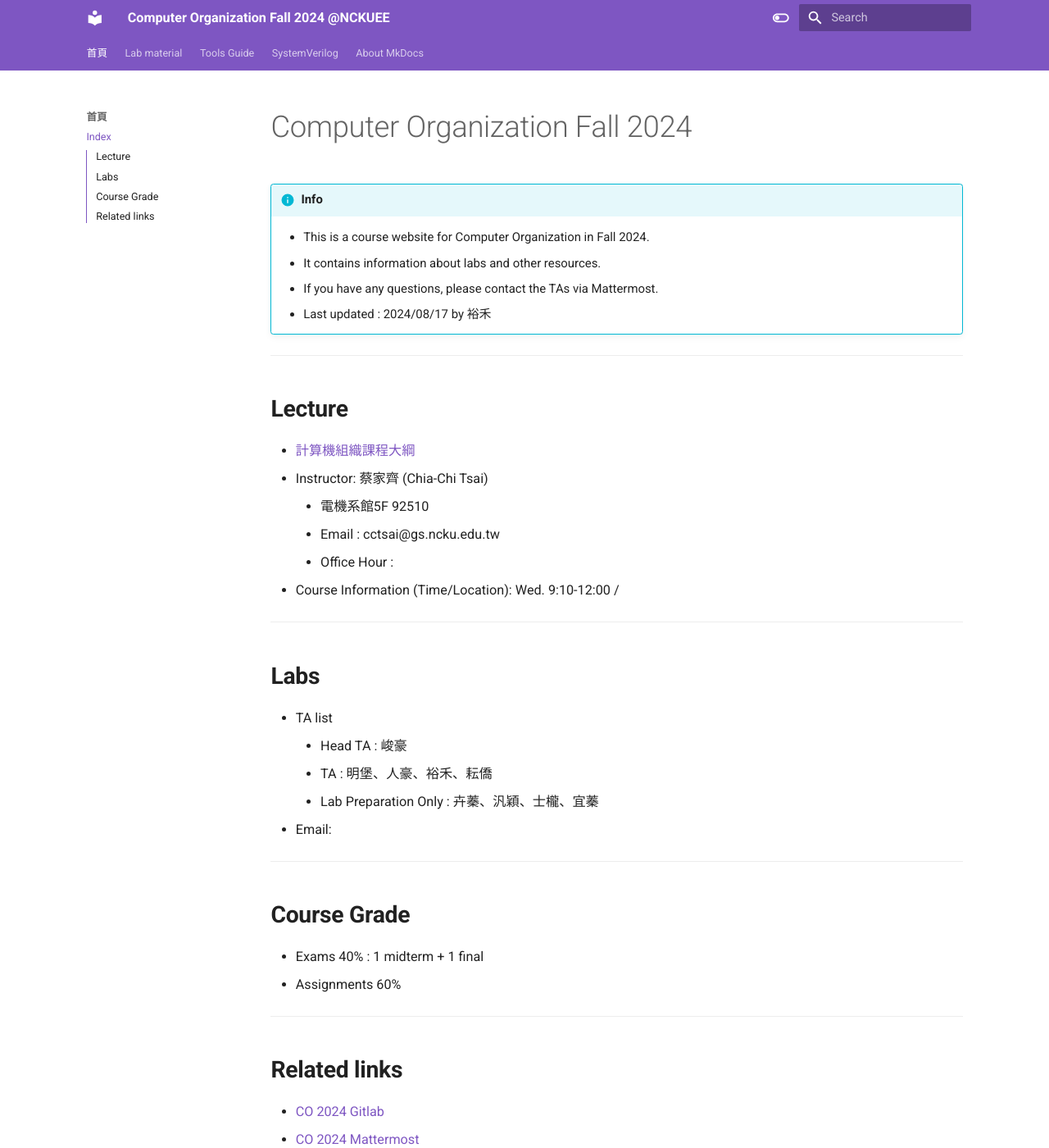
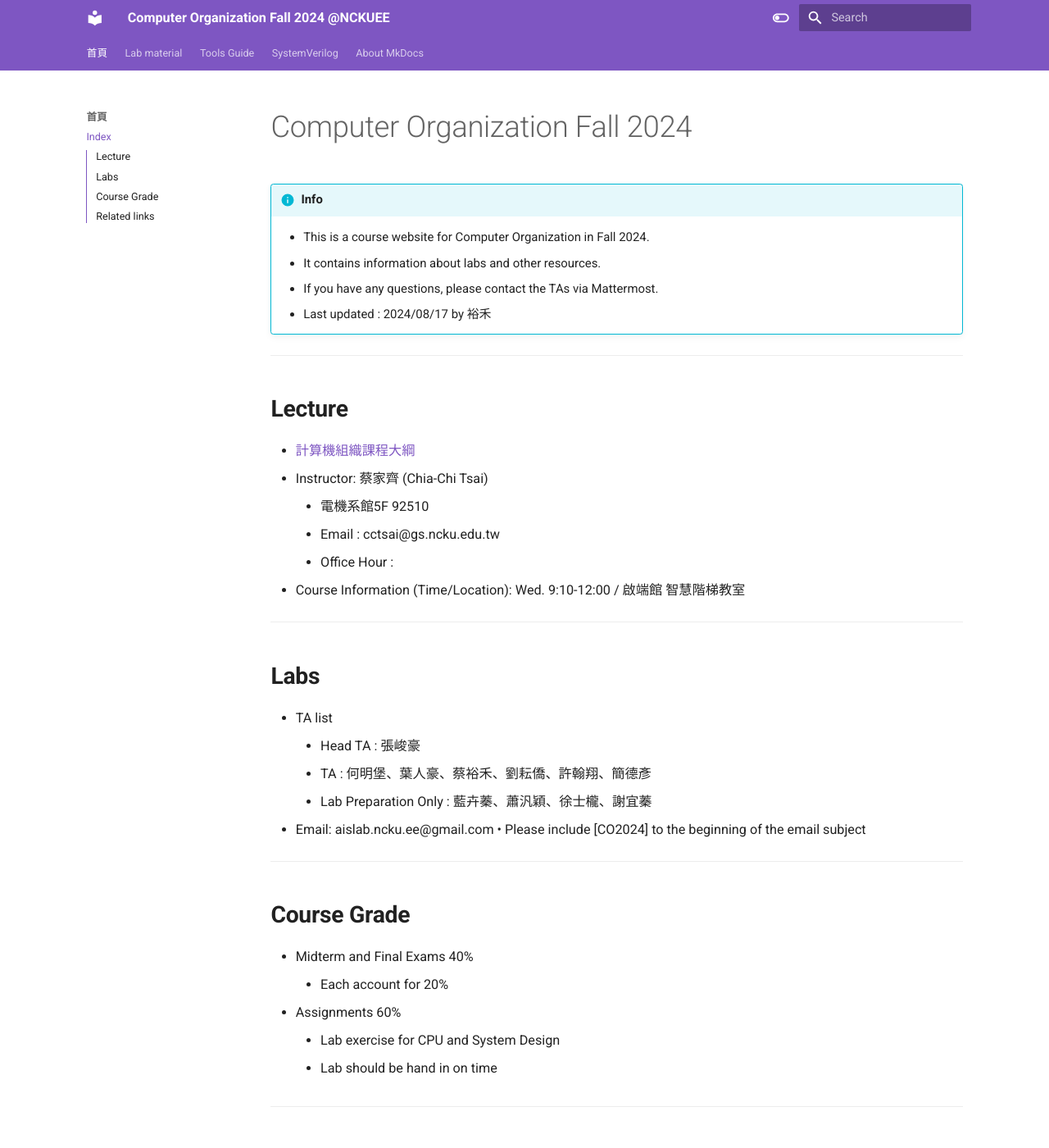
Before and after one commit to Haouo/course-website, an MkDocs documentation site: the page built from docs/index.md, in a window 1280 px wide and 1400 px high. Shown: the whole window at 82% size. Built offline with MkDocs 1.6.1 and Material for MkDocs 9.7.7, drawn with Linux system fonts in a browser that asks for light colours; nearby versions of some CDN libraries.

Commit message:
update course information

```diff
--- a/docs/index.md
+++ b/docs/index.md
@@ -14,22 +14,28 @@
     - 電機系館5F 92510<br>
     - Email : cctsai@gs.ncku.edu.tw<br>
     - Office Hour : <br>
-- Course Information (Time/Location): Wed. 9:10-12:00 /
+- Course Information (Time/Location): Wed. 9:10-12:00 / 啟端館 智慧階梯教室
 
 ---
 
 ## **Labs**
 - TA list
-    - Head TA : 峻豪<br>
-    - TA : 明堡、人豪、裕禾、耘僑<br>
-    - Lab Preparation Only : 卉蓁、汎穎、士櫳、宜蓁<br>
-- Email:
+    - Head TA : 張峻豪<br>
+    - TA : 何明堡、葉人豪、蔡裕禾、劉耘僑、許翰翔、簡德彥<br>
+    - Lab Preparation Only : 藍卉蓁、蕭汎穎、徐士櫳、謝宜蓁<br>
+- Email:  aislab.ncku.ee@gmail.com
+    • Please include [CO2024] to the beginning of the email subject
+
 
 ---
 
 ## **Course Grade**
-- Exams 40% : 1 midterm + 1 final
+- Midterm and Final Exams 40%
+    - Each account for 20%
 - Assignments 60%
+    - Lab exercise for CPU and System Design
+    - Lab should be hand in on time
+
 
 ---
 
```
